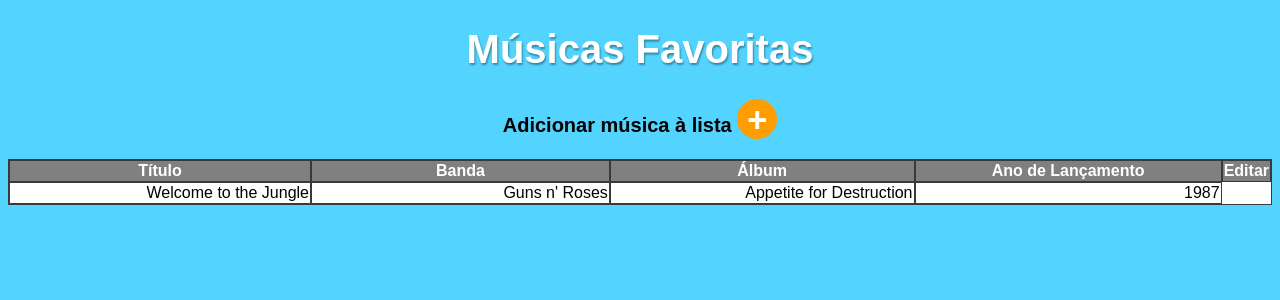
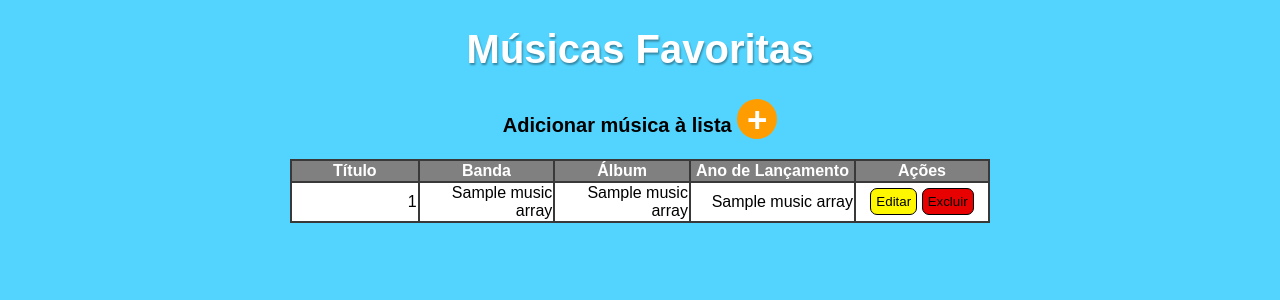
Before and after one commit to filipescavalcante/projeto-flask, a Flask app: template templates/index.html in a window 1280 px wide. Shown: the top 300 px of the page. Run offline with Flask 3, Linux system fonts and the light colour scheme; the template is opened without the code that fills it: most values are stand-ins (such as "Sample title", 1, 10 or a date in 2020).

Commit message:
quase pronto

```diff
--- a/app.py
+++ b/app.py
@@ -38,14 +38,10 @@ def tabela():
     con.commit()
 
     musicArray = cursor.fetchall()
-    res = ''
 
-    for n in musicArray:
-        res += f'''
-        <p>Música: {n[0]}, Banda: {n[1]}, Álbum: {n[2]}, Ano de Lançamento: {n[3]}</p>
-        '''
+    con.close()
 
-    return f'<h1>Resultado</h1> {musicArray}'
+    return render_template('index.html', musicArray=musicArray)
 
 if __name__ == "__main__":
     app.run(debug=True)
--- a/static/css/global.css
+++ b/static/css/global.css
@@ -21,6 +21,8 @@ td {
 table {
     border-spacing: 0px;
     background-color: white;
+    margin: auto;
+    max-width: 700px;
 }
 
 thead {
@@ -32,6 +34,26 @@ thead {
 td{
     text-align: right;
     width: 350px;
+}
+
+#acoes {
+    text-align: center;
+}
+
+#editar,
+#excluir {
+    border: 1px solid black;
+    border-radius: 7px;
+    margin: 3px 0;
+    padding: 5px;
+}
+
+#editar {
+    background-color: rgb(255, 247, 0);
+}
+
+#excluir {
+    background-color: rgb(231, 1, 1);
 }
 
 #add-item {
--- a/static/js/script.js
+++ b/static/js/script.js
@@ -19,7 +19,7 @@ closeBtn.addEventListener('click', () => {
     }
 )
 
-submitBtn.addEventListener('click', () => {
+submitBtn.addEventListener('click', (e) => {
     form.submit()
-    console.log('ola')
+    e.preventDefault()
 })
--- a/templates/index.html
+++ b/templates/index.html
@@ -10,7 +10,7 @@
     <h1>Músicas Favoritas</h1>
     <p>Adicionar música à lista <button id="add-item">+</button></p>
 
-    <form action="/add" method="post">
+    <form action="/add" method="POST">
         <button id="close">X</button>
 
         <h2>    Preencha os dados da música</h2>
@@ -37,17 +37,20 @@
                 <th>Banda</th>
                 <th>Álbum</th>
                 <th>Ano de Lançamento</th>
-                <th>Editar</th>
+                <th>Ações</th>
             </tr>
         </thead>
 
         <tbody>
+        {% for n in musicArray %}
             <tr>
-                <td>Welcome to the Jungle</td>
-                <td>Guns n' Roses</td>
-                <td>Appetite for Destruction</td>
-                <td>1987</td>
+                <td>{{ n[0] }}</td>
+                <td> {{ n[1] }} </td>
+                <td> {{ n[2] }} </td>
+                <td> {{ n[3] }} </td>
+                <td id="acoes"><button id="editar">Editar</button> <button id="excluir">Excluir</button></td>
             </tr>
+        {% endfor %}
         </tbody>
     </table>
 </body>
```
Also changed, not shown: templates/tabela.html (added, +25 -0 lines), database.db.
